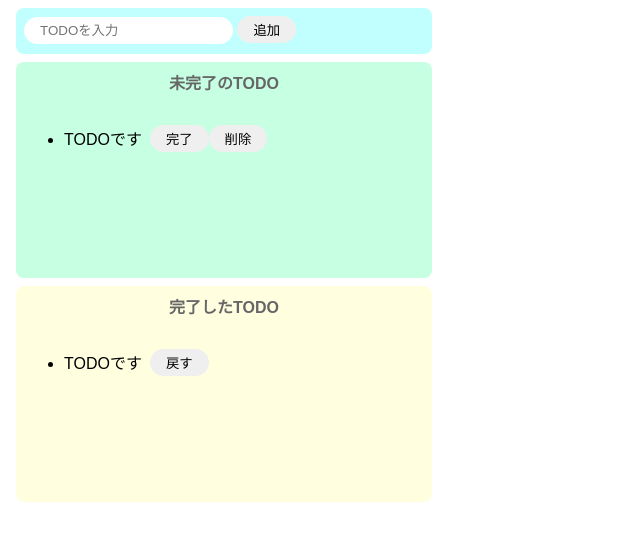
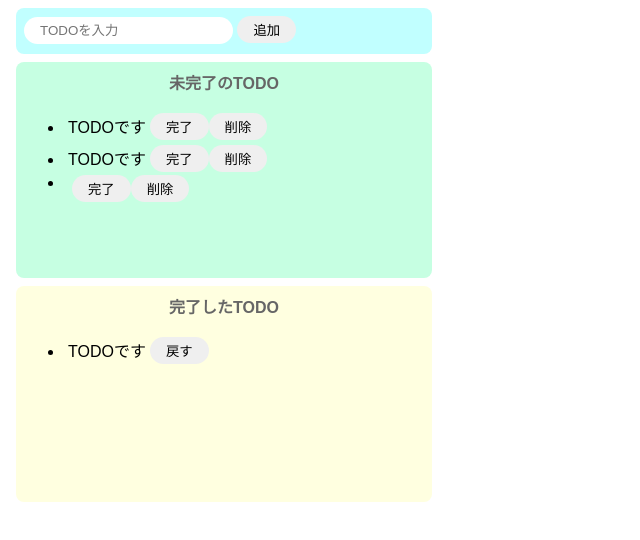
Before and after one commit to 137ryo/todolist-js, a website built with Parcel: page index.html in a window 1280 px wide. Both pictures are taken after a click on the button "追加". Shown: the whole page, without its empty margins (0-640 px from the left). Built offline with nearby package versions, Linux system fonts and the light colour scheme.

Commit message:
add Event function

```diff
--- a/index.html
+++ b/index.html
@@ -3,17 +3,23 @@
   <head>
     <title>TODO-JS</title>
     <meta charset="UTF-8" />
-    <link rel="stylesheet" href="src/styles.css" />
   </head>
 
   <body>
     <div class="input-area">
-      <input placeholder="TODOを入力" />
-      <button>追加</button>
+      <input id="add-text" placeholder="TODOを入力" />
+      <button id="add-button">追加</button>
     </div>
     <div class="incomplete-area">
       <p class="title">未完了のTODO</p>
-      <ul>
+      <ul id="incomplete-list">
+        <li>
+          <div class="list-row">
+            <p class="todo-title">TODOです</p>
+            <button>完了</button>
+            <button>削除</button>
+          </div>
+        </li>
         <li>
           <div class="list-row">
             <p class="todo-title">TODOです</p>
--- /dev/null
+++ b/src/index.js
@@ -0,0 +1,46 @@
+import "./styles.css";
+
+const onClickAdd = () => {
+  //　テキストボックスの値を取得し、初期化する
+  const inputText = document.getElementById("add-text").value;
+  document.getElementById("add-text").value = "";
+
+  // liタグを生成する
+  const li = document.createElement("li");
+
+  // divタグを生成する
+  const div = document.createElement("div");
+  div.className = "list-row";
+
+  // pタグを生成する
+  const p = document.createElement("p");
+  p.className = "todo-title";
+  p.innerText = inputText;
+
+  // 完了ボタンを追加
+  const completeButton = document.createElement("button");
+  completeButton.innerText = "完了";
+  completeButton.addEventListener("click", () => {
+    alert("完了");
+  });
+
+  // 削除ボタンを追加
+  const deleteButton = document.createElement("button");
+  deleteButton.innerText = "削除";
+  deleteButton.addEventListener("click", () => {
+    alert("削除");
+  });
+
+  // liタグの子要素にdivを追加
+  li.appendChild(div);
+  div.appendChild(p);
+  div.appendChild(completeButton);
+  div.appendChild(deleteButton);
+
+  // 未完了リストに追加
+  document.getElementById("incomplete-list").appendChild(li);
+};
+
+document
+  .getElementById("add-button")
+  .addEventListener("click", () => onClickAdd());
--- a/src/styles.css
+++ b/src/styles.css
@@ -58,9 +58,8 @@ button:hover {
 .list-row {
   display: flex;
   align-items: center;
-  padding-bottom: 4px;
 }
 
 .todo-title {
-  margin-right: 8px;
+  margin: 4px;
 }
```
